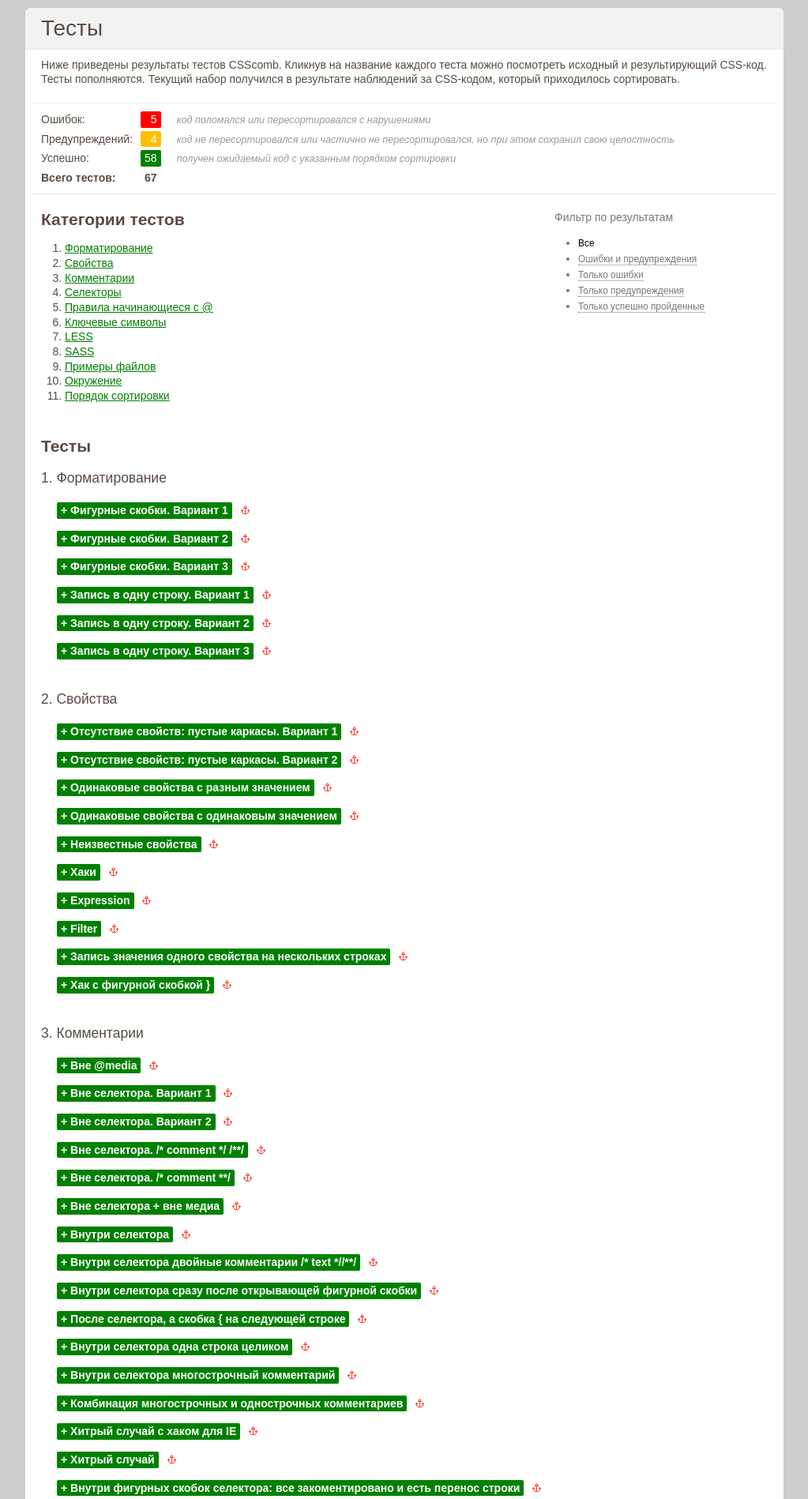
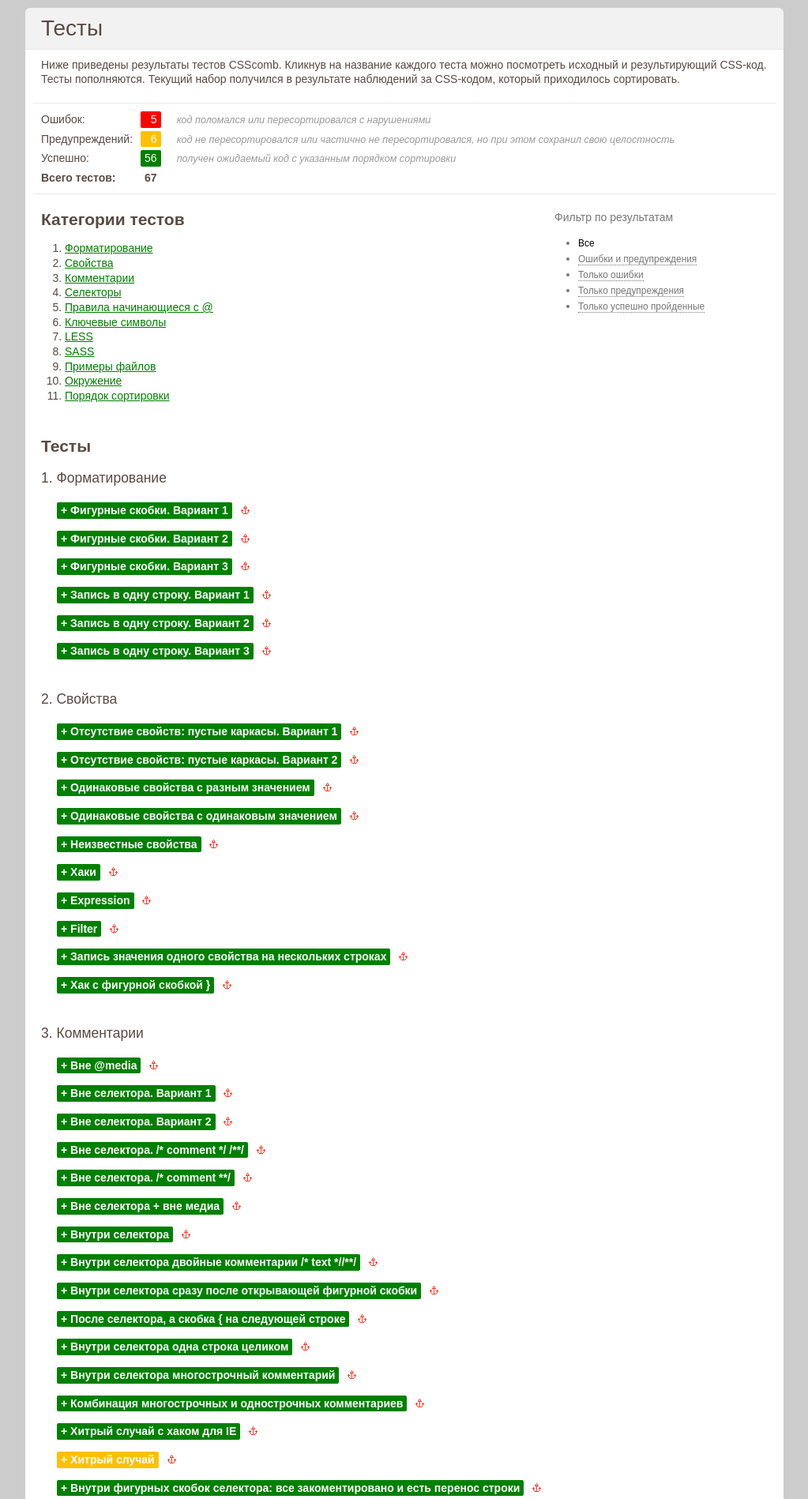
Before and after one commit to csscomb/csscomb, a PHP site: page /tests/ in a window 1280 px wide. Shown: the part 49-1947 px from the top of the page at 79% size, without its empty margins (128-1151 px from the left). Run offline with PHP 8.4, Linux system fonts and the light colour scheme; data that the repository does not hold is empty.

Commit message:
Fix issue #42

```diff
--- a/cli/csscomb.php
+++ b/cli/csscomb.php
@@ -209,7 +209,6 @@ class csscomb{
 	"text-overflow-ellipsis",
 	"text-overflow-mode",
 	"text-shadow",
-	"line-height",
 	"white-space",
 	"word-spacing",
 	"word-wrap",
@@ -226,6 +225,7 @@ class csscomb{
 	"font-size",
 	"font-family",
 	"src",
+	"line-height",
 	"opacity",
     "-ms-filter:\'progid:DXImageTransform.Microsoft.Alpha",
 	"filter:progid:DXImageTransform.Microsoft.Alpha(Opacity",
--- a/www/lib/csscomb.php
+++ b/www/lib/csscomb.php
@@ -206,7 +206,6 @@ class csscomb{
 	"text-overflow-ellipsis",
 	"text-overflow-mode",
 	"text-shadow",
-	"line-height",
 	"white-space",
 	"word-spacing",
 	"word-wrap",
@@ -223,6 +222,7 @@ class csscomb{
 	"font-size",
 	"font-family",
 	"src",
+	"line-height",
 	"opacity",
     "-ms-filter:\'progid:DXImageTransform.Microsoft.Alpha",
 	"filter:progid:DXImageTransform.Microsoft.Alpha(Opacity",
```
